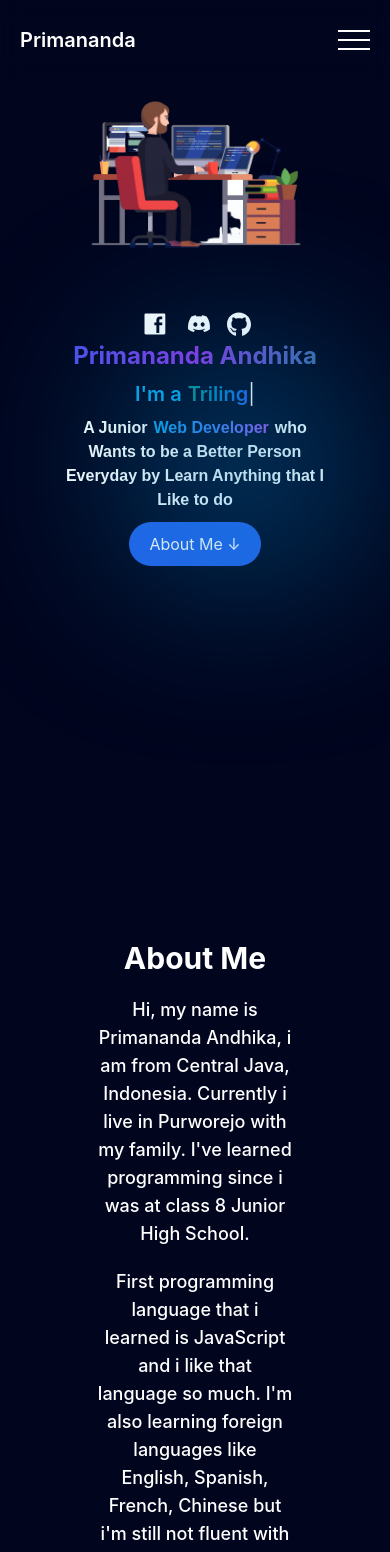
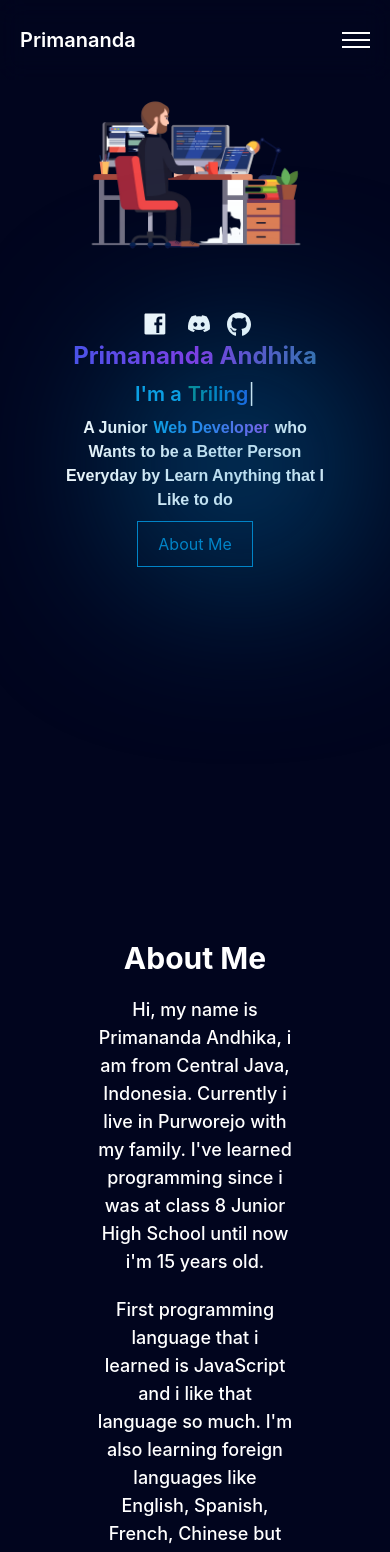
Before and after one commit to ItsAndhika/personal-portfolio, a React (Vite) app: page / in a window 390 px wide. Shown: the top 1552 px of the page. Built offline with nearby package versions, Linux system fonts and the light colour scheme.

Commit message:
fix bugs and make it better

```diff
--- a/src/components/About.jsx
+++ b/src/components/About.jsx
@@ -5,7 +5,7 @@ const About = () => {
     <div id='about' className='container pt-24 max-w-full flex flex-col justify-center items-center sm:pt-0'>
       <h1 className='text-3xl font-bold sm:text-4xl'>About Me</h1>
       <div className='md:flex md:w-11/12 md:justify-between md:items-center'>
-        <p className='about-me my-5'>Hi, my name is Primananda Andhika, i am from Central Java, Indonesia. Currently i live in Purworejo with my family. I've learned programming since i was at class 8 Junior High School.</p>
+        <p className='about-me my-5'>Hi, my name is Primananda Andhika, i am from Central Java, Indonesia. Currently i live in Purworejo with my family. I've learned programming since i was at class 8 Junior High School until now i'm 15 years old.</p>
         <p className='about-me md:mt-10 lg:mt-0 '>First programming language that i learned is JavaScript and i like that language so much. I'm also learning foreign languages like English, Spanish, French, Chinese but i'm still not fluent with those languages yet.</p>
       </div>
     </div>
--- a/src/components/Hero.jsx
+++ b/src/components/Hero.jsx
@@ -80,7 +80,7 @@ const Hero = () => {
 					who Wants to be a Better Person Everyday by Learn Anything that I
 					Like to do
 				</p>
-				<a href='#about' className='px-5 py-3 bg-blue-600 text-base rounded-full mb-5 hover:bg-blue-500 sm:text-lg lg:text-xl'>About Me &#8595;</a>
+				<a href='#about' className='px-5 py-3 border border-sky-600 text-sky-600 text-base mb-5 hover:text-white sm:text-lg lg:text-xl'>About Me</a>
 			</div>
 		</div>
     </div>
--- a/src/components/Navbar.jsx
+++ b/src/components/Navbar.jsx
@@ -17,12 +17,16 @@ const Navbar = () => {
         <span className={`${active ? 'secondSpan' : ''}`}></span>
         <span className={`${active ? 'thirdSpan' : ''}`}></span>
       </div>
-      <div className={`${active ? 'fixed h-screen top-0 right-0 bottom-0 -z-50 w-full flex justify-end bg-transparent backdrop-blur-md transition-all ease-in-out duration-500' : 'fixed -right-[500px]'}`}>
+      <div className={`${active ? 'fixed h-screen top-0 right-0 bottom-0 -z-50 w-full flex justify-end bg-transparent backdrop-blur-md transition-all ease-in-out duration-500 sm:hidden' : 'fixed h-screen top-0 -right-[500px] bottom-0 -z-50 w-full flex justify-end bg-transparent backdrop-blur-md transition-all ease-in-out duration-500 sm:hidden'}`}>
         <ul className='w-[60%] h-screen bg-primary flex flex-col justify-evenly items-center shadow-xl'>
-          <li><a href="#home" className='transition-all duration-300 hover:text-sky-600' onClick={() => setActive(active => !active)}>Home</a></li>
-          <li><a href="#about" className='transition-all duration-300 hover:text-sky-600' onClick={() => setActive(active => !active)}>About</a></li>
-          <li><a href="#skills" className='transition-all duration-300 hover:text-sky-600' onClick={() => setActive(active => !active)}>Skills</a></li>
-          <li><a href="#contact" className='transition-all duration-300 hover:text-sky-600' onClick={() => setActive(active => !active)}>Contact</a></li>
+          <li><a href="#home" className='transition-all duration-300 border
+          border-sky-600 text-sky-600 px-5 py-4 hover:bg-sky-600 hover:text-white' onClick={() => setActive(active => !active)}>Home</a></li>
+          <li><a href="#about" className='transition-all duration-300 border
+          border-sky-600 text-sky-600 px-5 py-4 hover:bg-sky-600 hover:text-white' onClick={() => setActive(active => !active)}>About</a></li>
+          <li><a href="#skills" className='transition-all duration-300 border
+          border-sky-600 text-sky-600 px-6 py-4 hover:bg-sky-600 hover:text-white' onClick={() => setActive(active => !active)}>Skills</a></li>
+          <li><a href="#contact" className='transition-all duration-300 border
+          border-sky-600 text-sky-600 px-4 py-4 hover:bg-sky-600 hover:text-white' onClick={() => setActive(active => !active)}>Contact</a></li>
         </ul>
       </div>
     </nav>
--- a/src/index.css
+++ b/src/index.css
@@ -18,7 +18,7 @@
     }
 
     #menu {
-        @apply w-8 h-5 flex flex-col justify-between items-center cursor-pointer sm:hidden
+        @apply w-7 h-4 flex flex-col justify-between items-center cursor-pointer sm:hidden
     }
 
     #menu span {
@@ -26,7 +26,7 @@
     }
 
     .firstSpan {
-        @apply rotate-45 origin-left -translate-y-1
+        @apply rotate-45 origin-left -translate-y-[5px]
     }
 
     .secondSpan {
--- a/tailwind.config.cjs
+++ b/tailwind.config.cjs
@@ -13,6 +13,9 @@ module.exports = {
       }
     },
   },
-  plugins: [],
+  plugins: [
+    require('tailwindcss'),
+    require('autoprefixer'),
+  ],
   darkMode: 'class'
 }
```
